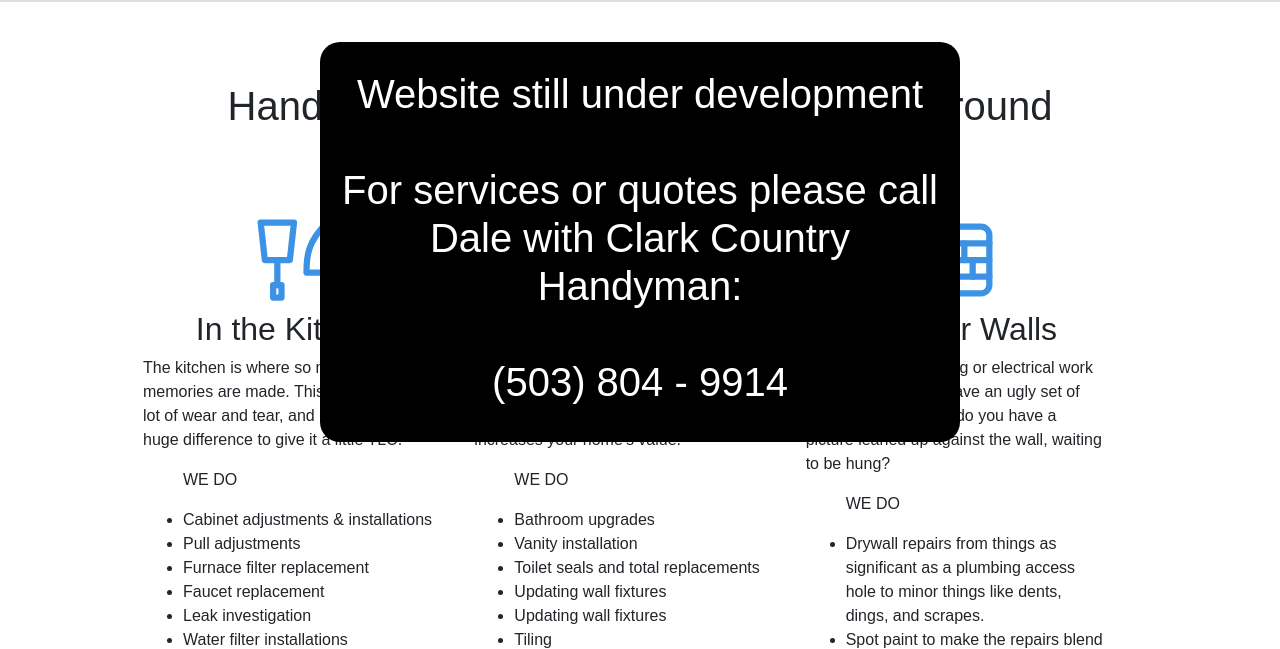
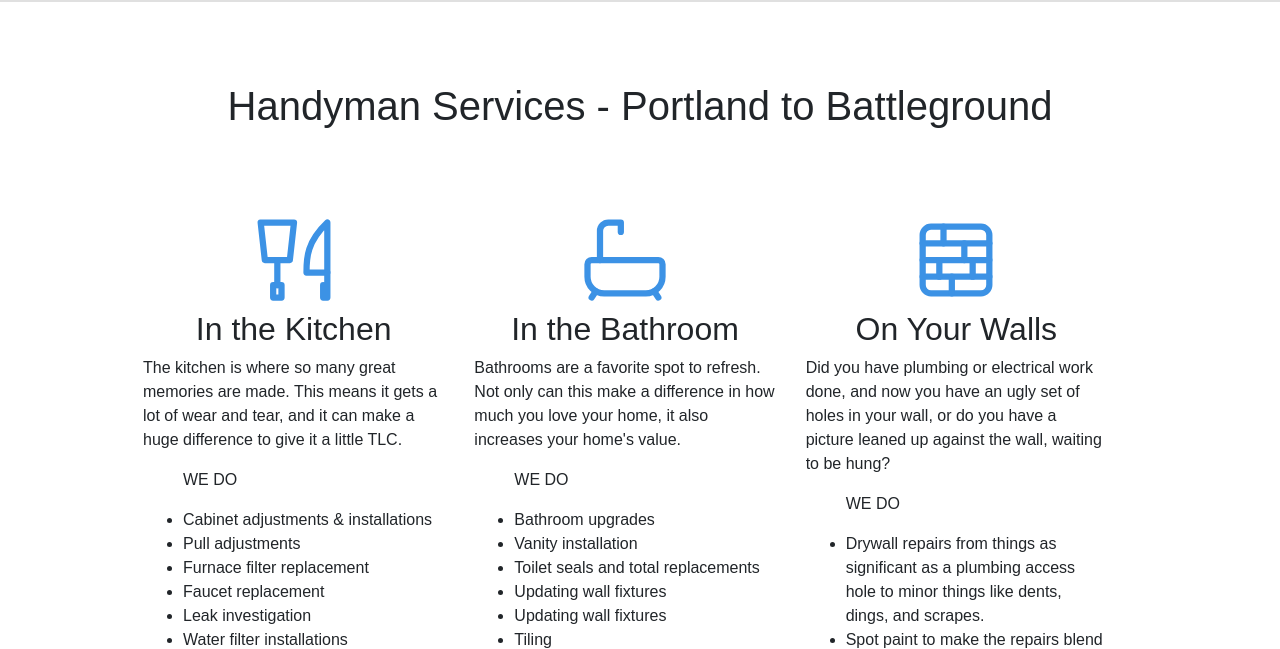
Before and after one commit to TimEmpey/cc-handyman, a website built with webpack: page src/html/services.html in a window 1280 px wide. Shown: the part 158-807 px from the top of the page. Built offline with nearby package versions, Linux system fonts and the light colour scheme; a web font is replaced by a local one.

Commit message:
remove alert

```diff
--- a/src/html/services.html
+++ b/src/html/services.html
@@ -5,7 +5,7 @@
 </head>
 <body>
     <header>
-        <div class="alert"> <h2 >Website still under development <br><br> For services or quotes please call Dale with Clark Country Handyman: <br> <br>(503) 804 - 9914 </h2></div>
+        <!-- <div class="alert"> <h2 >Website still under development <br><br> For services or quotes please call Dale with Clark Country Handyman: <br> <br>(503) 804 - 9914 </h2></div> -->
         <div class="nav-items">
             <a href="/"><img src="../img/cc-handyman-logo.png" id="logo"></a>
             <a class="option" href="/">Home</a>
```
